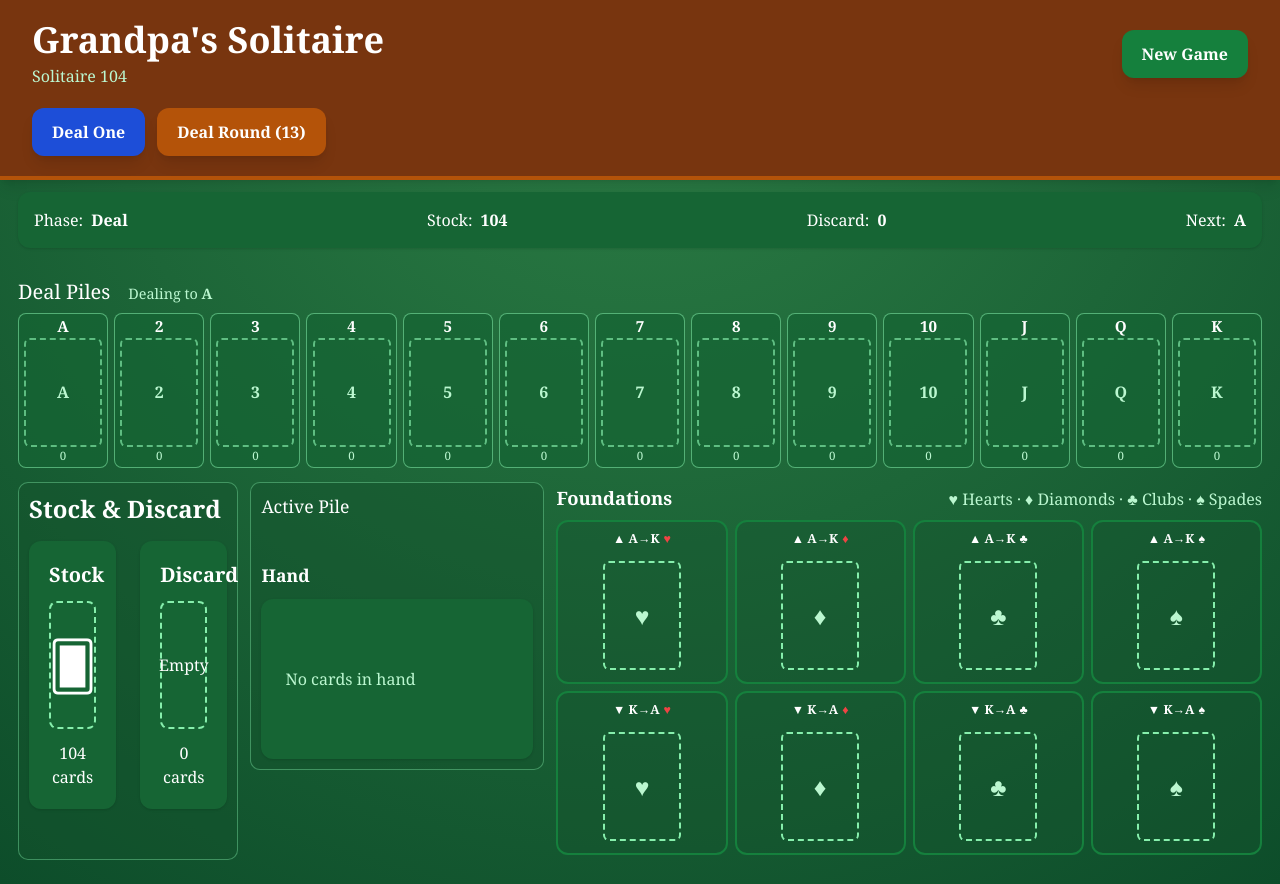
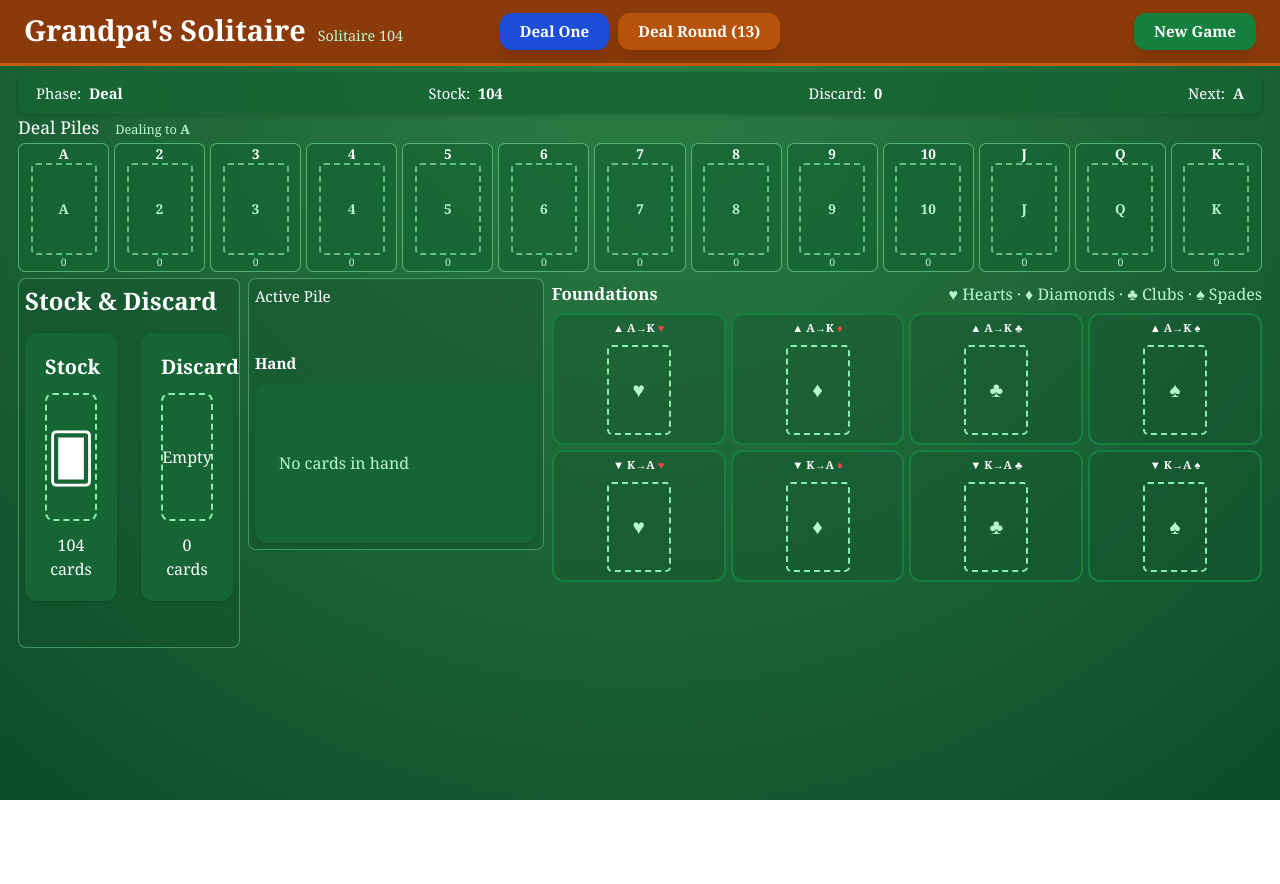
Before and after one commit to Jeff866/Grandpa-Solitaire, a React (Vite) app: page / in a window 1280 px wide. After the commit the page ends 800 px from the top, so only its background shows below. Built offline with nearby package versions, Linux system fonts and the light colour scheme; the HTML template or start-up script is replaced by a standard one.

Commit message:
Fit complete game board on one screen

```diff
--- a/src/components/Header.jsx
+++ b/src/components/Header.jsx
@@ -6,37 +6,13 @@ export default function Header({
   onDealRound,
 }) {
   return (
-    <header className="bg-amber-900 shadow-lg border-b-4 border-amber-700">
-
-      <div className="max-w-7xl mx-auto px-8 py-5">
-
-        <div className="flex justify-between items-center">
-
-          <div>
-
-            <h1 className="text-4xl font-bold">
-              Grandpa's Solitaire
-            </h1>
-
-            <p className="text-green-200 mt-1">
-              Solitaire 104
-            </p>
-
+    <header className="game-header">
+      <div className="game-header-brand">
+        <h1>Grandpa's Solitaire</h1>
+        <span>Solitaire 104</span>
       </div>
 
-
-          <GameButton
-            color="green"
-            onClick={onNewGame}
-          >
-            New Game
-          </GameButton>
-
-        </div>
-
-
-        <div className="flex gap-3 mt-5">
-
+      <div className="game-header-deal-controls">
         <GameButton
           color="blue"
           onClick={onDealOne}
@@ -44,19 +20,22 @@ export default function Header({
           Deal One
         </GameButton>
 
-
         <GameButton
           color="amber"
           onClick={onDealRound}
         >
           Deal Round (13)
         </GameButton>
-
-
       </div>
 
+      <div className="game-header-new">
+        <GameButton
+          color="green"
+          onClick={onNewGame}
+        >
+          New Game
+        </GameButton>
       </div>
-
     </header>
   );
 }
--- a/src/components/StatusBar.jsx
+++ b/src/components/StatusBar.jsx
@@ -5,45 +5,23 @@ export default function StatusBar({
   hand = [],
   nextRank = "",
 }) {
-
   return (
-
-    <div className="bg-green-800 rounded-xl p-4 shadow mb-8 flex justify-between">
+    <div className="status-bar">
+      <div>
+        Phase: <strong>{phase}</strong>
+      </div>
 
       <div>
-        Phase:
-        <strong className="ml-2">
-          {phase}
-        </strong>
+        Stock: <strong>{stock}</strong>
       </div>
 
+      <div>
+        Discard: <strong>{discard.length}</strong>
+      </div>
 
       <div>
-        Stock:
-        <strong className="ml-2">
-          {stock}
-        </strong>
+        Next: <strong>{nextRank}</strong>
       </div>
-
-
-      <div>
-        Discard:
-        <strong className="ml-2">
-          {discard.length}
-        </strong>
-      </div>
-
-
-      <div>
-        Next:
-        <strong className="ml-2">
-          {nextRank}
-        </strong>
-      </div>
-
-
     </div>
-
   );
-
 }
--- a/src/index.css
+++ b/src/index.css
@@ -17,8 +17,7 @@ body,
 
 body {
   margin: 0;
-  background:
-    radial-gradient(circle at top, #2d7f46, #0d4d2a);
+  background: radial-gradient(circle at top, #2d7f46, #0d4d2a);
   font-family: Georgia, serif;
   color: white;
 }
@@ -27,9 +26,58 @@ button {
   font-family: inherit;
 }
 
-/* =========================================================
-   MAIN GAME BOARD
-   ========================================================= */
+/* HEADER */
+
+.game-header {
+  width: 100%;
+  min-height: 66px;
+  padding: 7px 24px;
+  display: grid;
+  grid-template-columns: minmax(300px, 1fr) auto minmax(180px, 1fr);
+  align-items: center;
+  gap: 18px;
+  background: #8b3a0a;
+  border-bottom: 3px solid #c65a08;
+}
+
+.game-header-brand {
+  display: flex;
+  align-items: baseline;
+  gap: 12px;
+  white-space: nowrap;
+}
+
+.game-header-brand h1 {
+  margin: 0;
+  font-size: 1.8rem;
+  line-height: 1;
+  font-weight: 700;
+}
+
+.game-header-brand span {
+  color: #bbf7d0;
+  font-size: 0.9rem;
+}
+
+.game-header-deal-controls {
+  display: flex;
+  align-items: center;
+  justify-content: center;
+  gap: 9px;
+}
+
+.game-header-new {
+  display: flex;
+  justify-content: flex-end;
+}
+
+.game-header button {
+  padding-top: 7px;
+  padding-bottom: 7px;
+  font-size: 0.95rem;
+}
+
+/* MAIN BOARD */
 
 .game-shell {
   width: 100%;
@@ -40,55 +88,72 @@ button {
   width: 100%;
   max-width: 1600px;
   margin: 0 auto;
-  padding: 12px 18px 24px;
+  padding: 6px 18px 10px;
 }
 
 .game-info-row {
   width: 100%;
-  margin-bottom: 10px;
+  margin: 0 0 4px;
 }
 
-/* =========================================================
-   DEAL PILES
-   All 13 ranks remain in one horizontal desktop row.
-   ========================================================= */
+/* STATUS */
+
+.status-bar {
+  width: 100%;
+  min-height: 42px;
+  padding: 7px 18px;
+  display: flex;
+  align-items: center;
+  justify-content: space-between;
+  gap: 20px;
+  border-radius: 9px;
+  background: rgba(22, 101, 52, 0.9);
+  box-shadow: 0 2px 5px rgba(0, 0, 0, 0.15);
+  font-size: 0.92rem;
+}
+
+.status-bar strong {
+  margin-left: 4px;
+}
+
+/* DEAL PILES */
 
 .deal-section {
   width: 100%;
-  margin-top: 10px;
+  margin-top: 4px;
 }
 
 .deal-section-heading {
   display: flex;
   align-items: baseline;
-  gap: 18px;
-  margin-bottom: 8px;
+  gap: 16px;
+  margin-bottom: 4px;
 }
 
 .deal-section-heading h2 {
   margin: 0;
-  font-size: 1.25rem;
-  line-height: 1.2;
+  font-size: 1.1rem;
+  line-height: 1.1;
 }
 
 .deal-section-heading p {
   margin: 0;
-  font-size: 0.9rem;
+  font-size: 0.8rem;
   color: #bbf7d0;
 }
 
 .deal-piles-row {
   display: grid;
   grid-template-columns: repeat(13, minmax(58px, 1fr));
-  gap: 6px;
+  gap: 5px;
   width: 100%;
 }
 
 .deal-pile {
   min-width: 0;
-  padding: 5px;
+  padding: 3px;
   border: 1px solid rgba(134, 239, 172, 0.55);
-  border-radius: 8px;
+  border-radius: 7px;
   background: rgba(22, 101, 52, 0.72);
   color: white;
   cursor: pointer;
@@ -99,16 +164,16 @@ button {
 }
 
 .deal-pile-label {
-  margin-bottom: 4px;
+  margin-bottom: 2px;
   text-align: center;
-  font-size: 0.95rem;
+  font-size: 0.85rem;
   font-weight: 700;
   line-height: 1;
 }
 
 .deal-pile-card-area {
   width: 100%;
-  max-width: 78px;
+  max-width: 66px;
   aspect-ratio: 2.5 / 3.5;
   margin: 0 auto;
 }
@@ -122,51 +187,49 @@ button {
   width: 100%;
   height: 100%;
   border: 2px dashed rgba(134, 239, 172, 0.65);
-  border-radius: 6px;
+  border-radius: 5px;
   display: flex;
   align-items: center;
   justify-content: center;
   color: #bbf7d0;
-  font-size: 1rem;
+  font-size: 0.85rem;
   font-weight: 700;
 }
 
 .deal-pile-count {
-  margin-top: 3px;
+  margin-top: 2px;
   text-align: center;
   color: #bbf7d0;
-  font-size: 0.72rem;
+  font-size: 0.65rem;
   line-height: 1;
 }
 
-/* Keep PlayingCard typography proportional inside compact deal piles. */
-
 .deal-pile-card-area .text-xl {
-  font-size: 0.82rem;
-  line-height: 1rem;
+  font-size: 0.74rem;
+  line-height: 0.85rem;
 }
 
 .deal-pile-card-area .text-5xl {
-  font-size: 2rem;
+  font-size: 1.7rem;
   line-height: 1;
 }
 
 .deal-pile-card-area .p-2 {
-  padding: 5px;
+  padding: 4px;
 }
 
-/* =========================================================
-   LOWER BOARD
-   Stock / Active Pile / Foundations
-   ========================================================= */
+/* LOWER BOARD */
 
 .lower-board {
   display: grid;
-  grid-template-columns: minmax(170px, 0.75fr) minmax(220px, 1fr) minmax(560px, 2.4fr);
-  gap: 12px;
+  grid-template-columns:
+    minmax(170px, 0.75fr)
+    minmax(220px, 1fr)
+    minmax(560px, 2.4fr);
+  gap: 8px;
   align-items: start;
   width: 100%;
-  margin-top: 14px;
+  margin-top: 6px;
 }
 
 .stock-panel,
@@ -177,34 +240,40 @@ button {
 
 .stock-panel,
 .active-panel {
-  padding: 10px;
+  padding: 6px;
   border: 1px solid rgba(134, 239, 172, 0.4);
-  border-radius: 10px;
+  border-radius: 8px;
   background: rgba(20, 83, 45, 0.45);
+}
+
+.stock-panel h2,
+.active-panel h2,
+.play-controls h2 {
+  margin-top: 0;
 }
 
 .active-panel h2,
 .play-controls h2 {
-  margin: 0 0 8px;
-  font-size: 1.1rem;
+  margin-bottom: 4px;
+  font-size: 0.95rem;
 }
 
 .play-controls {
-  margin-top: 10px;
-  padding-top: 8px;
+  margin-top: 5px;
+  padding-top: 5px;
   border-top: 1px solid rgba(134, 239, 172, 0.35);
 }
 
 .play-controls p {
-  margin: 0 0 8px;
+  margin: 0 0 5px;
   color: #bbf7d0;
-  font-size: 0.8rem;
+  font-size: 0.75rem;
 }
 
 .play-controls button {
-  padding: 7px 12px;
+  padding: 5px 9px;
   border: 0;
-  border-radius: 7px;
+  border-radius: 6px;
   background: #34d399;
   color: #052e16;
   font-weight: 700;
@@ -216,12 +285,11 @@ button {
   cursor: default;
 }
 
-/* =========================================================
-   FIXED FOUNDATION BOARD
-   Fixed columns:
-   Hearts / Diamonds / Clubs / Spades
-   Ascending row + Descending row
-   ========================================================= */
+/* FOUNDATIONS
+   Fixed columns: Hearts | Diamonds | Clubs | Spades
+   Row 1: A -> K
+   Row 2: K -> A
+*/
 
 .foundation-board {
   width: 100%;
@@ -233,92 +301,89 @@ button {
   align-items: baseline;
   justify-content: space-between;
   gap: 8px;
-  margin-bottom: 6px;
+  margin-bottom: 3px;
 }
 
 .foundation-title-row h2 {
   margin: 0;
-  font-size: 1.15rem;
+  font-size: 1.05rem;
 }
 
 .foundation-grid {
   display: grid;
   grid-template-columns: repeat(4, minmax(105px, 1fr));
-  grid-template-rows: repeat(2, 164px);
-  gap: 7px;
+  grid-template-rows: repeat(2, 132px);
+  gap: 5px;
 }
 
 .foundation-slot {
   box-sizing: border-box;
   width: 100%;
-  height: 164px;
+  height: 132px;
   min-width: 0;
-  padding: 6px;
+  padding: 4px;
   overflow: hidden;
 }
 
 .foundation-label {
-  height: 24px;
+  height: 19px;
   display: flex;
   align-items: center;
   justify-content: center;
-  gap: 4px;
-  font-size: 0.78rem;
+  gap: 3px;
+  font-size: 0.7rem;
   font-weight: 700;
   line-height: 1;
   white-space: nowrap;
 }
 
 .foundation-card-space {
-  height: 128px;
+  height: 105px;
   display: flex;
   align-items: center;
   justify-content: center;
 }
 
 .foundation-card-wrap {
-  width: 78px;
-  height: 109px;
+  width: 64px;
+  height: 90px;
 }
 
 .foundation-card-wrap > div {
-  width: 78px;
-  height: 109px;
+  width: 64px;
+  height: 90px;
 }
 
 .foundation-empty {
-  width: 78px;
-  height: 109px;
+  width: 64px;
+  height: 90px;
   border: 2px dashed rgb(134 239 172);
-  border-radius: 6px;
+  border-radius: 5px;
   display: flex;
   align-items: center;
   justify-content: center;
-  font-size: 1.55rem;
+  font-size: 1.3rem;
   color: rgb(187 247 208);
 }
 
 .foundation-card-wrap .text-xl {
-  font-size: 0.82rem;
-  line-height: 1rem;
+  font-size: 0.72rem;
+  line-height: 0.85rem;
 }
 
 .foundation-card-wrap .text-5xl {
-  font-size: 2rem;
+  font-size: 1.65rem;
   line-height: 1;
 }
 
 .foundation-card-wrap .p-2 {
-  padding: 5px;
+  padding: 4px;
 }
 
-/* =========================================================
-   RESPONSIVE FALLBACK
-   Desktop remains the primary Grandpa's Solitaire layout.
-   ========================================================= */
+/* RESPONSIVE FALLBACK */
 
 @media (max-width: 1100px) {
-  .game-main {
+  .game-shell {
     min-width: 1000px;
   }
 
```
Lines whose indentation alone changed are shown as unchanged.
